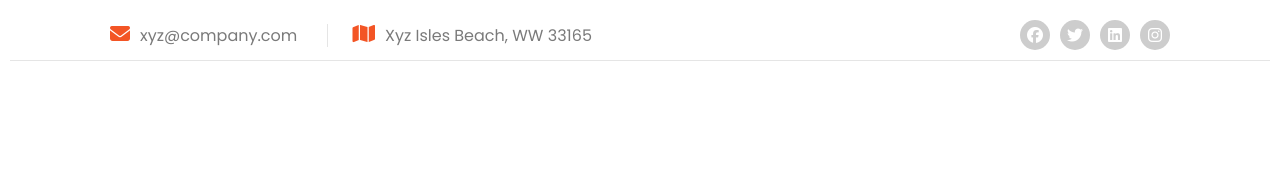
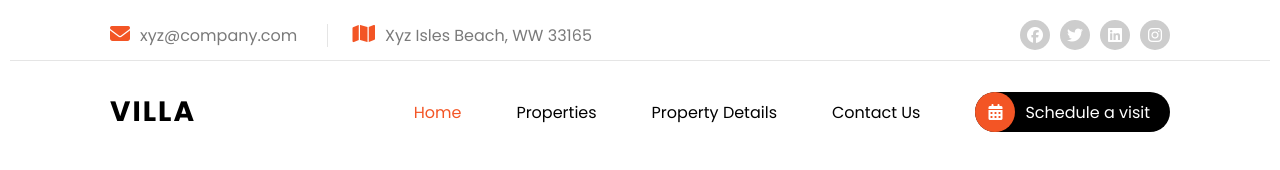
Before and after one commit to CHETANDHIMAN-IN/web-clones, a plain HTML site: page web-clone-one/index.html in a window 1280 px wide. Drawn offline with Linux system fonts and the light colour scheme.

Commit message:
adding a nav-bar

```diff
--- a/web-clone-one/assets/style.css
+++ b/web-clone-one/assets/style.css
@@ -13,17 +13,15 @@ hr{
     height: 1px;
     background-color: rgba(0, 0, 0, 0.1);
 }
-/*** top sub-header start ***/
-.top-sub-header,
-.top-sub-header ul {
+/***================ top sub-header start========================= ***/
+.top-sub-header{
     display: flex;
-}
-.top-sub-header{
     justify-content: space-between;
     align-items: center;
     padding: 10px 100px;
 }
-.top-sub-header ul{
+.top-sub-header ul {
+    display: flex;
     justify-content: flex-end;
 }
 /***left-top-sub-header start***/
@@ -63,9 +61,65 @@ hr{
     height: 30px;
     padding: 10px;
     margin-left: 10px;
+    transition: background-color 0.2s;
 }
 .top-sub-header ul li a i{
     color: white;
 }
+.top-sub-header ul li:hover{
+    background-color: rgb(243, 85, 37);
+}
 /***right-top-sub-header end***/
-/*** top sub-header end ***/
+/***========================= top sub-header end =========================***/
+
+/********************************************************************************************************************************************************************************/
+
+/***========================= nav-bar start ==============================***/
+.main-header nav{
+    display: flex;
+    padding: 30px 100px;
+    justify-content: space-between;
+    align-items: center;
+}
+.main-header .nav-menu-bar ul{
+    display: flex;
+    align-items: center;
+    list-style: none;
+}
+.main-header .nav-menu-bar ul li{
+    margin-left: 55px;
+}
+.main-header .nav-menu-bar ul li a{
+    text-decoration: none;
+    color: black;
+    transition: color 0.2s;
+}
+.main-header .nav-menu-bar ul li.schedule-list{
+    display: flex;
+    align-items: center;
+    border-radius: 50px;
+    padding-right: 20px;
+    background-color: black;
+}
+li.schedule-list i{
+    display: flex;
+    justify-content: center;
+    align-items: center;
+    margin-right: 10px;
+    width: 40px;
+    height: 40px;
+    border-radius: 100px;
+    color: white;
+    background-color: rgb(243, 85, 37);
+}
+.main-header .nav-menu-bar ul li.schedule-list a {
+    color: white;
+}
+
+.main-header .nav-menu-bar ul li.home-link a{
+    color: rgb(243, 85, 37) ;
+}
+.main-header .nav-menu-bar ul li a:hover{
+    color: rgb(243, 85, 37) ;
+}
+/***=========================== nav-bar end ==============================***/
--- a/web-clone-one/index.html
+++ b/web-clone-one/index.html
@@ -39,9 +39,32 @@
         <!--*** horizontal bar start ***-->
         <hr>
         <!--*** horizontal bar end ***-->
+        <!--*** nav-bar header start-->
         <header class="main-header navigation-bar">
-
+            <!--*** navigation-bar start-->
+            <nav class="navigation-bar">
+            <!--*** villa logo start-->
+            <div class="villa-logo">
+                <h1 class="logo">
+                    <span style="font-size: 28px; letter-spacing: 2px;">VILLA</span>
+                </h1>
+            </div>
+            <!--*** villa logo end-->
+            <!--*** menus start-->
+            <div class="nav-menu-bar">
+                <ul class="menus">
+                    <li class="home-link"><a href="#">Home</a></li>
+                    <li><a href="#">Properties</a></li>
+                    <li><a href="#">Property Details</a></li>
+                    <li><a href="#">Contact Us</a></li>
+                    <li class="schedule-list"><i class="fa fa-calendar"></i><a href="#" class="schedule-day">Schedule a visit</a></li>
+                </ul>
+            </div>
+             <!--*** menus end-->
+            </nav>
+             <!--*** navigation-bar end-->
         </header>
+        <!--*** nav-bar header end-->
     </div>
     <!--*** main container end ***-->
 </body>
```
